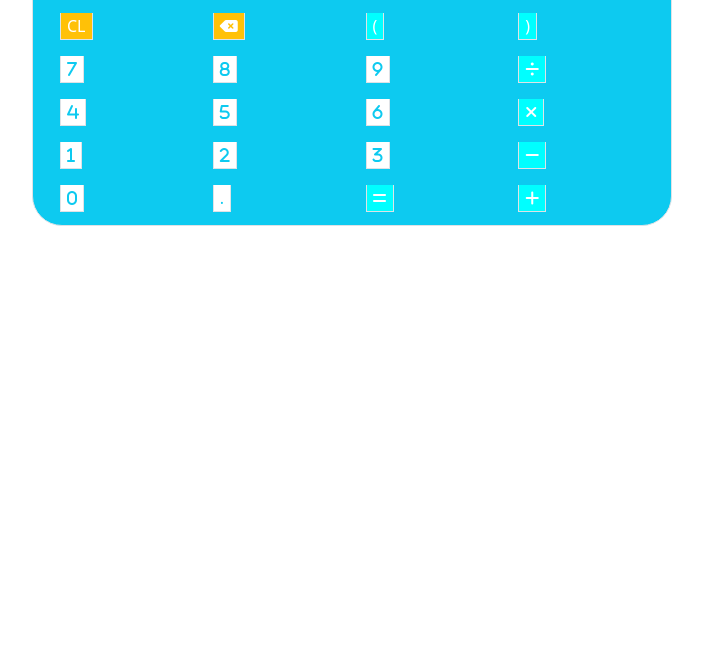
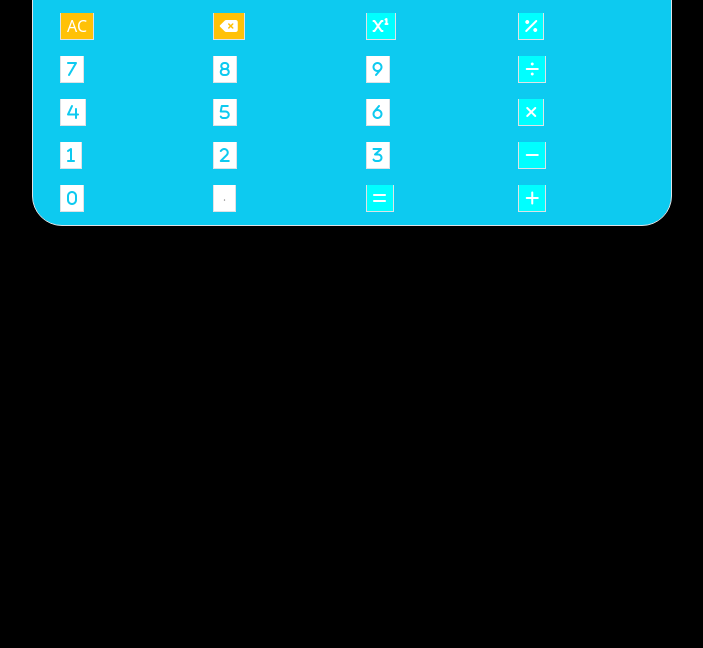
Before and after one commit to AjMaL75/calculatorproject, a plain HTML site: page index.html in a window 1280 px wide. Shown: the part 152-800 px from the top of the page, without its empty margins (288-991 px from the left). Drawn offline with nearby package versions, Linux system fonts and the light colour scheme.

Commit message:
Designs are changes like operators

```diff
--- a/calculator.css
+++ b/calculator.css
@@ -23,3 +23,6 @@ button{
     background-color: aqua;
     color: white;
 }
+body{
+    background-color: black;
+}
--- a/index.html
+++ b/index.html
@@ -13,17 +13,17 @@
 
 </head>
 
-<body>
+<body style="background-color: black;">
    <div class="bg-info container w-50 mt-5 border" id="main">
       <h2 class="text-center mt-3">CASIO</h2>
       <input type="text" class="form-control text-white " id="result">
       <div id="firstrow" class="row mt-3 ">
          <div class="col-3"><button id="but1" class="text-white bg-warning  border border-top-0 "
-               onclick="clearAll()">CL</button></div>
+               onclick="clearAll()">AC</button></div>
          <div class="col-3"><button class="text-white bg-warning  border border-top-0" onclick="backSpace()"><i class="fa-solid fa-delete-left"></i></button>
          </div>
-         <div class="col-3"><button class="border border-top-0" onclick="displayNum('(')" id="leftbra">(</button></div>
-         <div class="col-3"><button class="border border-top-0" onclick="displayNum(')')" id="rightbra">)</button></div>
+         <div class="col-3"><button class="border border-top-0" onclick="displayNum('**2')" id="leftbra"><i class="fa-solid fa-superscript"></i></button></div>
+         <div class="col-3"><button class="border border-top-0" onclick="displayNum('%')" id="rightbra"><i class="fa-solid fa-percent"></i></button></div>
       </div>
       <div class="row mt-3  " id="secondrow">
          <div class="col-3" class="btn1"><button class="text-info bg-white  border border-top-0"
@@ -55,7 +55,7 @@
       <div class="row mt-3 " id="lastro">
          <div class="col-3"><button class="text-info bg-white  border border-top-0" onclick="displayNum(0)"><i class="fa-solid fa-0"></i></button>
          </div>
-         <div class="col-3"><button class=" text-info bg-white border border-top-0" onclick="displayNum('.')" id="dot">.</button>
+         <div class="col-3"><button class=" text-info bg-white border border-top-0" onclick="displayNum('.')" id="dot"><img src="./full-stop.png" alt="" style="height: 6px;width: 9px; color: aqua;"></button>
          </div>
          <div class="col-3"><button class="border border-top-0" onclick="finalResult()" id="equal"><i class="fa-solid fa-equals"></i></button></div>
          <div class="col-3"><button class="border border-top-0" onclick="displayNum('+')" id="plus"><i class="fa-solid fa-plus"></i></button></div>
```
Also changed, not shown: full-stop.png (added).
